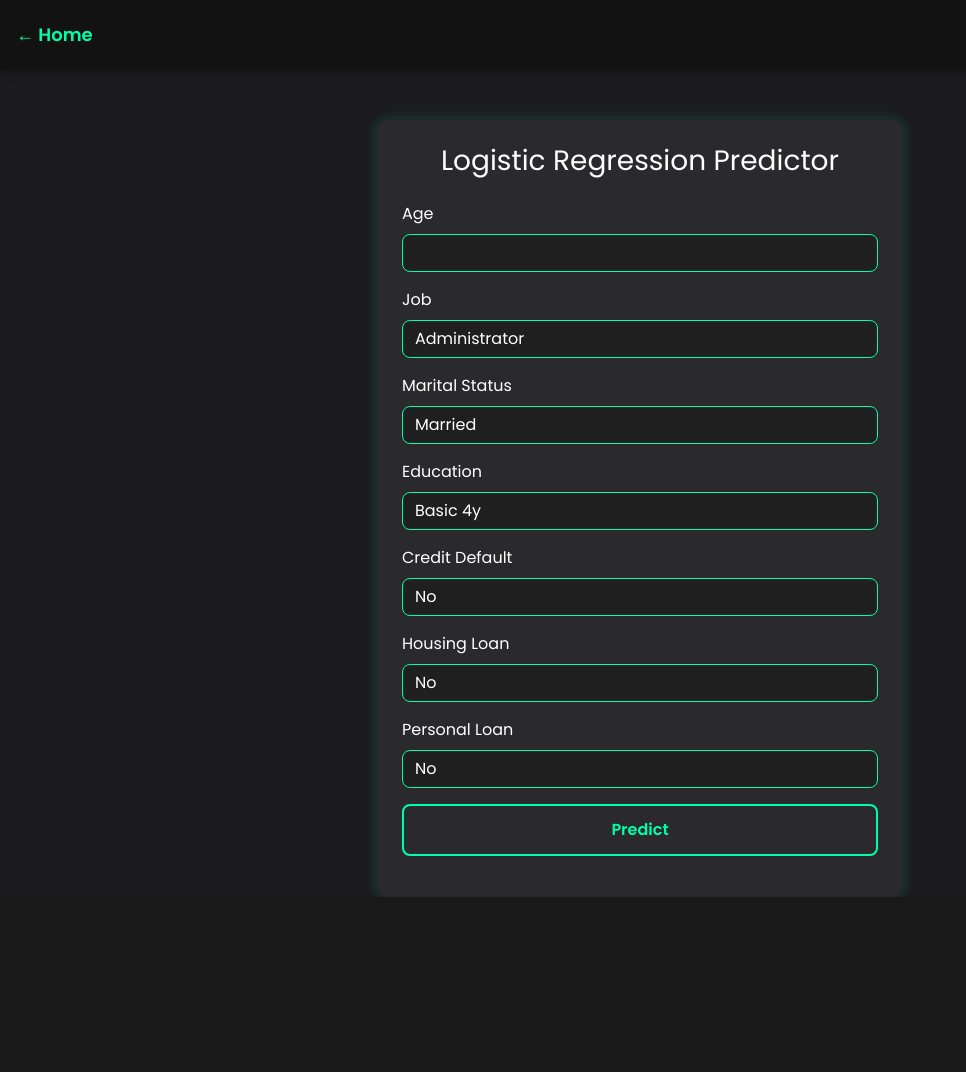
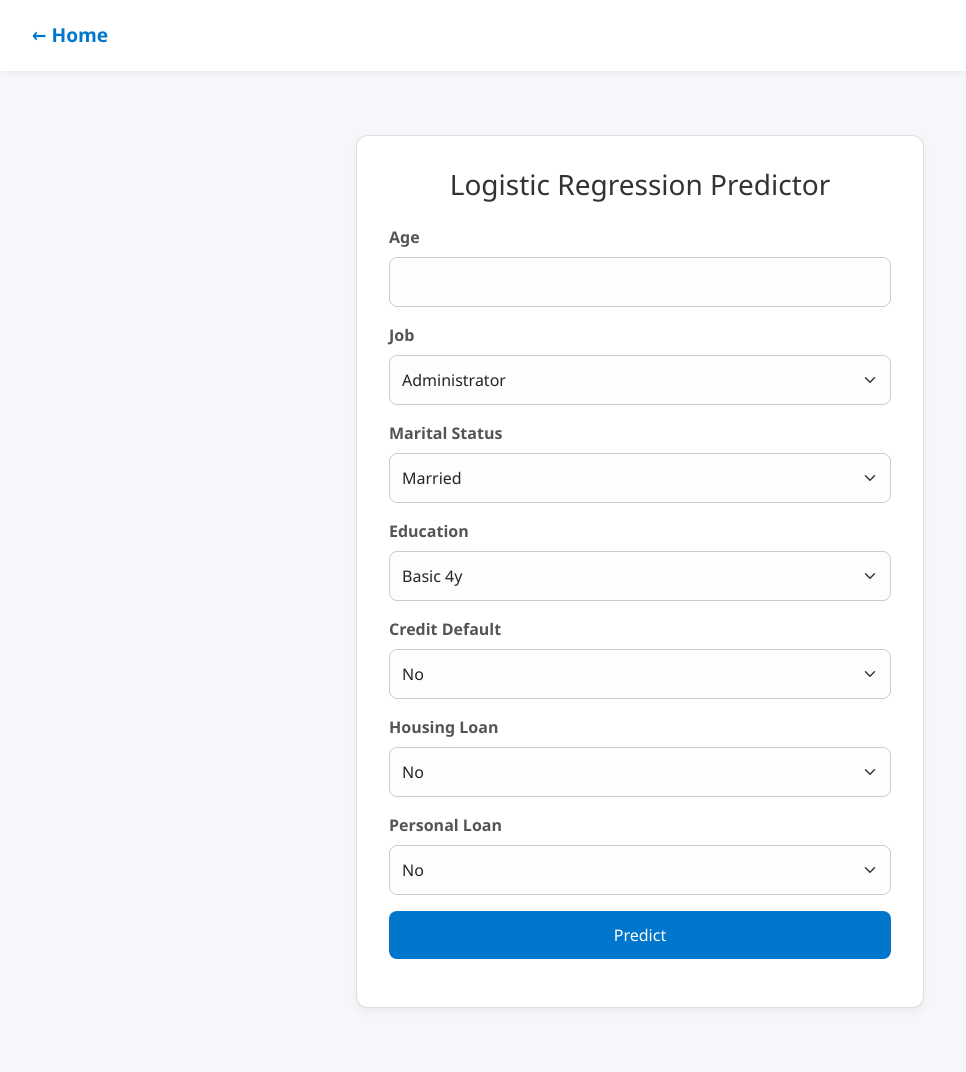
Before and after one commit to Isanka-Suresh/test-ai, a Flask app: page /lrm in a window 1280 px wide. Shown: the whole page, without its empty margins (0-966 px from the left). Before the commit the page ends 897 px from the top, so only its background shows below. Run offline with Flask 3, Linux system fonts and the light colour scheme; parts of the project's set-up code (start-up, migrations or seed data) failed here and were passed over.

Commit message:
add new style

```diff
--- a/templates/IrModel.html
+++ b/templates/IrModel.html
@@ -14,71 +14,112 @@
     />
     <style>
       body {
-        background: #1c1c1e;
+        background-color: #f5f7fa;
+        font-family: 'Segoe UI', Tahoma, Geneva, Verdana, sans-serif;
+        margin: 0;
+        padding: 0;
+        color: #333;
+      }
+
+      .navbar {
+        background-color: #ffffff;
+        padding: 1rem 2rem;
+        box-shadow: 0 2px 5px rgba(0, 0, 0, 0.05);
+        display: flex;
+        align-items: center;
+      }
+
+      .navbar-brand {
+        font-size: 1.2rem;
+        font-weight: bold;
+        color: #0077cc;
+        text-decoration: none;
+      }
+
+      .container {
+        max-width: 600px;
+        margin: 3rem auto;
+        padding: 1rem;
+      }
+
+      .card {
+        background-color: #ffffff;
+        padding: 2rem;
+        border-radius: 12px;
+        box-shadow: 0 4px 10px rgba(0, 0, 0, 0.05);
+      }
+
+      .text-center {
+        text-align: center;
+      }
+
+      .mb-4 {
+        margin-bottom: 1.5rem;
+      }
+
+      .form-label {
+        font-weight: 600;
+        margin-bottom: 0.5rem;
+        display: block;
+        color: #555;
+      }
+
+      .form-control, .form-select {
+        width: 100%;
+        padding: 0.75rem;
+        border: 1px solid #ccc;
+        border-radius: 8px;
+        margin-bottom: 1rem;
+        font-size: 1rem;
+        background-color: #fdfdfd;
+        transition: border-color 0.3s ease;
+      }
+
+      .form-control:focus, .form-select:focus {
+        border-color: #0077cc;
+        outline: none;
+        background-color: #fff;
+      }
+
+      .btn {
+        background-color: #0077cc;
         color: #ffffff;
-        font-family: "Poppins", sans-serif;
+        padding: 0.75rem 1.5rem;
+        font-size: 1rem;
+        border: none;
+        border-radius: 8px;
+        cursor: pointer;
+        display: inline-flex;
+        align-items: center;
+        justify-content: center;
+        transition: background-color 0.3s ease;
+        width: 100%;
       }
-      .navbar {
-        background: #121212;
-        padding: 16px;
-        box-shadow: 0 2px 8px rgba(0, 0, 0, 0.5);
+
+      .btn:hover {
+        background-color: #005fa3;
       }
-      .navbar-brand {
+
+      .spinner-border {
+        width: 1rem;
+        height: 1rem;
+        border-width: 0.15em;
+        margin-right: 0.5rem;
+      }
+
+      .d-none {
+        display: none;
+      }
+
+      .mt-3 {
+        margin-top: 1rem;
+      }
+
+      #result {
+        text-align: center;
         font-weight: 600;
-        font-size: 18px;
-        color: #00ffaa !important;
-      }
-      .container {
-        max-width: 550px;
-        margin-top: 50px;
-      }
-      .card {
-        background: #2a2a2c;
-        border-radius: 12px;
-        padding: 24px;
-        box-shadow: 0 0 12px rgba(0, 255, 170, 0.2);
-      }
-      .form-label {
-        font-weight: 500;
-      }
-      .form-control,
-      .form-select {
-        background: #1f1f1f;
-        color: #ffffff;
-        border: 1px solid #00ffaa;
-        border-radius: 8px;
-      }
-      .form-control:focus,
-      .form-select:focus {
-        background: #1f1f1f;
-        color: #ffffff;
-        border-color: #00ffaa;
-        box-shadow: 0 0 5px #00ffaa;
-      }
-      .btn {
-        width: 100%;
-        padding: 12px;
-        font-size: 16px;
-        font-weight: bold;
-        background: none;
-        border: 2px solid #00ffaa;
-        color: #00ffaa;
-        border-radius: 8px;
-        transition: all 0.3s ease;
-      }
-      .btn:hover {
-        background: #00ffaa;
-        color: #000;
-      }
-      .alert {
-        background-color: #121212;
-        border: 1px solid #00ffaa;
-        border-radius: 6px;
-        margin-top: 16px;
-      }
-      .spinner-border {
-        border: 2px solid #00ffaa;
-        border-right-color: transparent;
+        font-size: 1.2rem;
+        color: #007700;
       }
     </style>
   </head>
```
Also changed, not shown: templates/index.html (+30 -46 lines), templates/predict.html (+27 -11 lines), templates/svmModel.html (+81 -46 lines).
